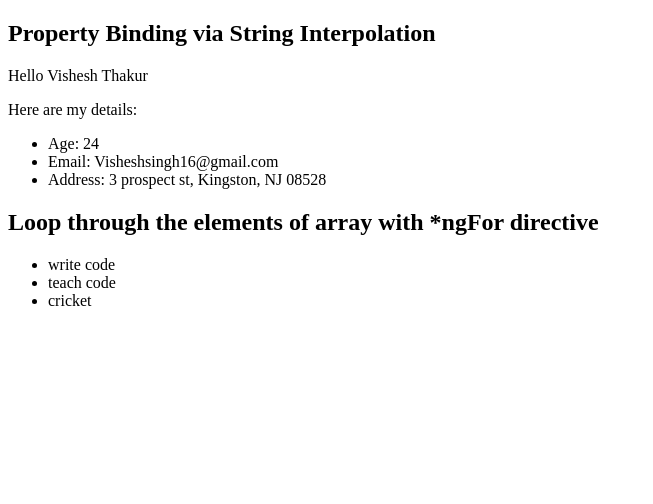
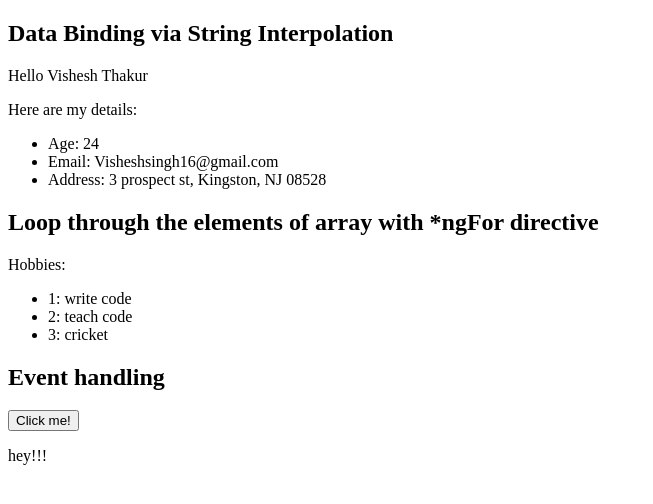
Before and after one commit to VisheshSingh/Angular4appDemo, an Angular app: page / in a window 1280 px wide. Shown: the top 504 px of the page, without its empty margins (0-653 px from the left). Built offline with nearby package versions, Linux system fonts and the light colour scheme.

Commit message:
Event handling

```diff
--- a/src/app/components/user/user.component.html
+++ b/src/app/components/user/user.component.html
@@ -1,4 +1,4 @@
-<h2>Property Binding via String Interpolation</h2>
+<h2>Data Binding via String Interpolation</h2>
 <p>
   Hello {{name}} <!--String Interpolation using properties-->
 </p>
@@ -12,6 +12,11 @@
 
 <h2>Loop through the elements of array with *ngFor directive</h2>
 <!--Loop through the elements of array with ng-For directive-->
+<p>Hobbies:</p>
 <ul>
-  <li *ngFor = "let hobby of hobbies">{{hobby}}</li>
+  <li *ngFor = "let hobby of hobbies; let i = index">{{i+1}}: {{hobby}}</li>
 </ul>
+
+<h2>Event handling</h2>
+<button (click)="onClick()">Click me!</button>
+<p>{{hello}}</p>
--- a/src/app/components/user/user.component.ts
+++ b/src/app/components/user/user.component.ts
@@ -31,6 +31,11 @@ export class UserComponent implements OnInit {
     this.hobbies = ['write code', 'teach code', 'cricket'];
     this.hello = "hey!!!";
   }
+
+  onClick(){
+    this.hello = 'hello man!!!';
+    this.hobbies.push('New Hobby');
+  }
 }
 
 interface Address{
```
